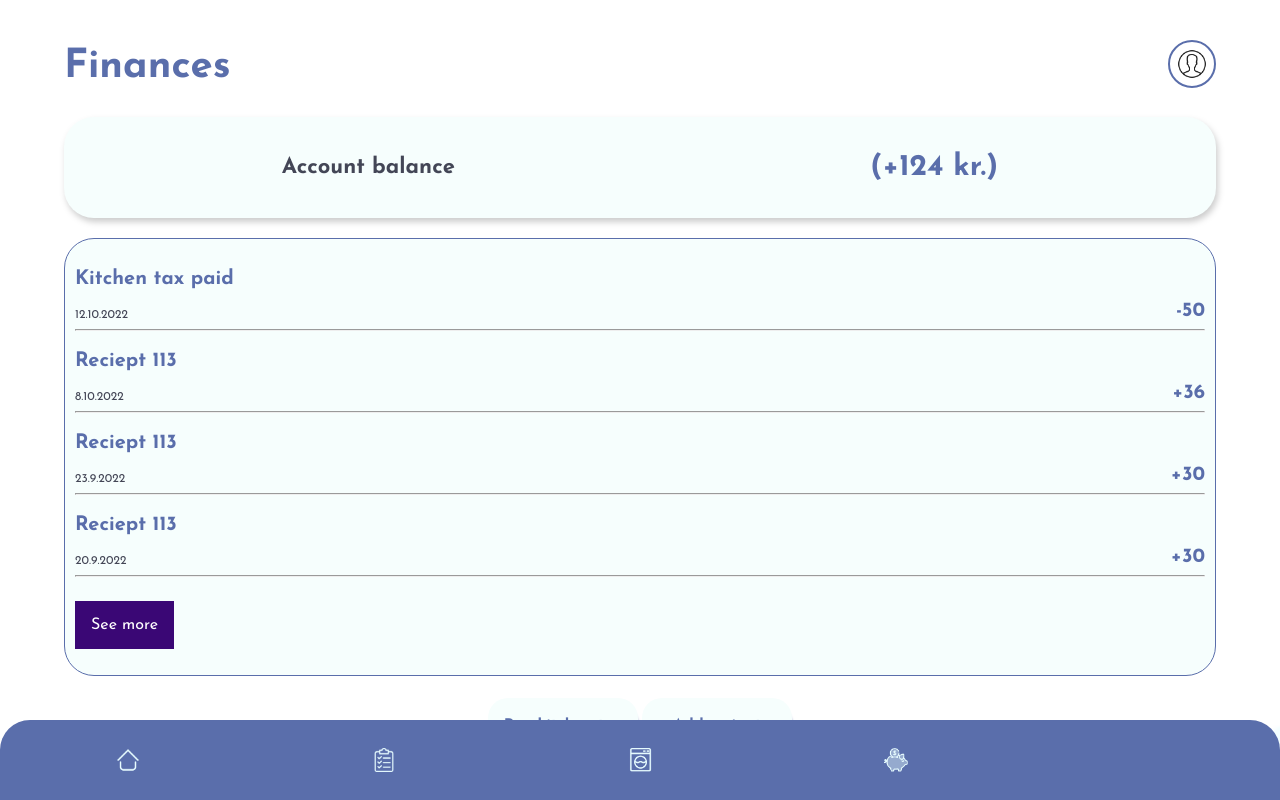
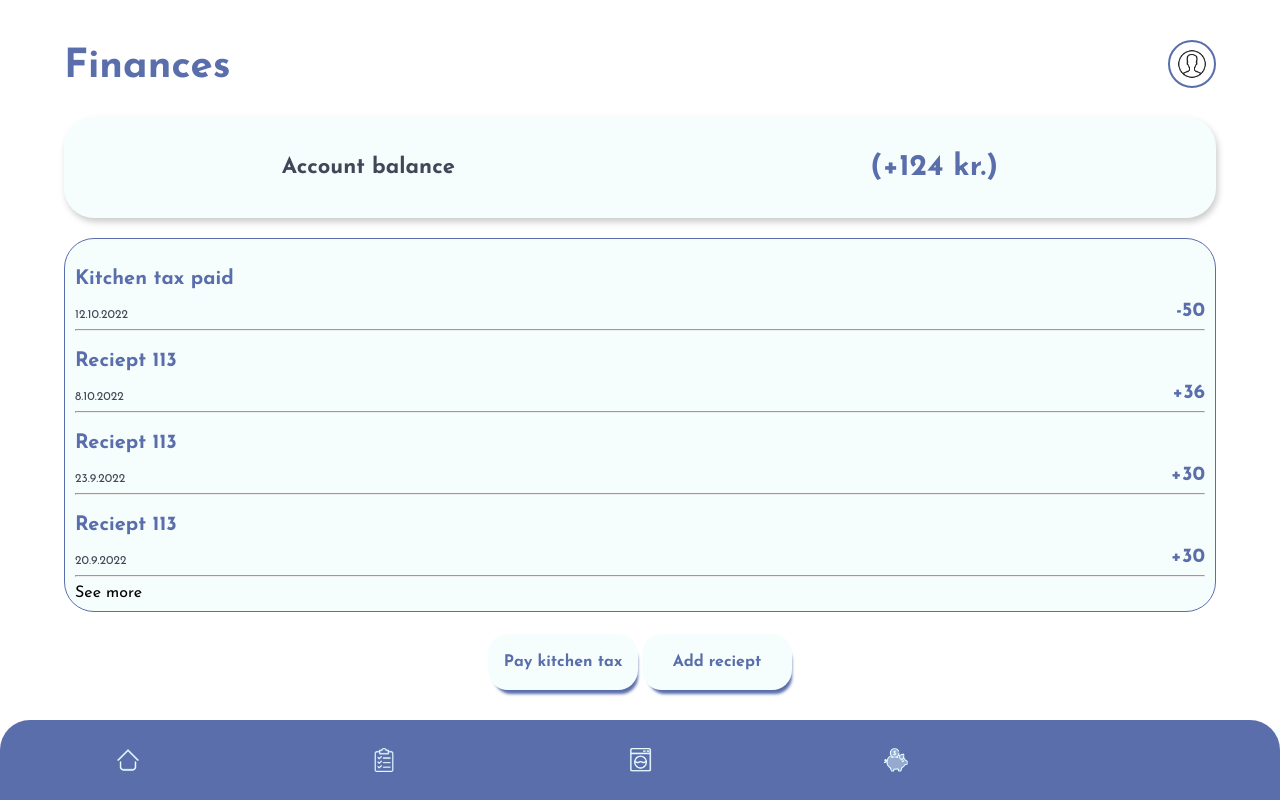
Before and after one commit to vlkeniko/dorm8s, a React (Create React App) app: page /finances in a window 1280 px wide. Built offline with nearby package versions, Linux system fonts and the light colour scheme; a web font is replaced by a local one.

Commit message:
See more improved (still not done)

```diff
--- a/src/App.css
+++ b/src/App.css
@@ -699,10 +699,12 @@ input:checked + .slider:before {
   display: none;
 }
 .see-more_more-checkbox:checked ~ li {
-  display: flex;
+  display:inline;
+  flex-direction: column;
 }
 .see-more_more-checkbox:checked ~ .see-more__less-label {
   display: block;
+  text-align: center;
 }
 .see-more_more-checkbox ~ li {
   display: none;
@@ -710,16 +712,17 @@ input:checked + .slider:before {
 
 .see-more_less-label,
 .see-more_more-label {
-  background: #3a0775;
-  color: white;
   display: inline-block;
-  margin: 16px 0;
-  padding: 16px;
+  text-align: center;
+  margin-left: auto;
+  margin-right: auto;
 }
+
 .see-more_less-label span,
 .see-more_more-label span {
   align-items: center;
-  display: flex;
+  display: inherit;
+  text-align: center;
 }
 .see-more_less-label span svg,
 .see-more_more-label span svg {
```
